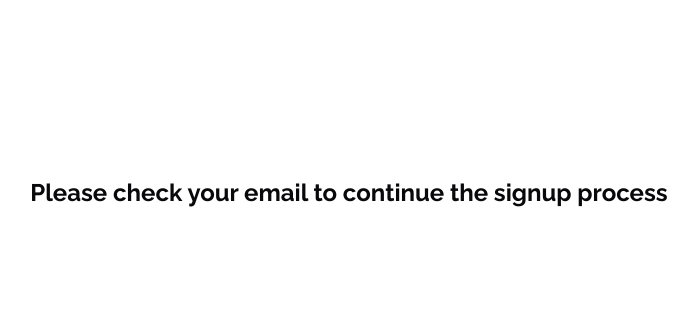
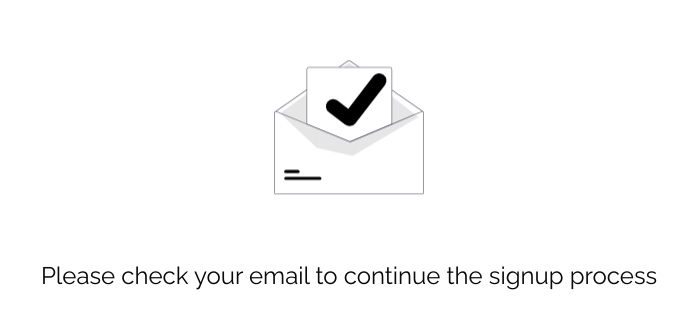
Before and after one commit to huntdavid175/clothingstore, a Next.js app: page /seller/auth/confirm-email in a window 1280 px wide. Shown: the part 207-536 px from the top of the page, without its empty margins (291-989 px from the left). Built offline with nearby package versions, Linux system fonts and the light colour scheme.

Commit message:
added svg to email page

```diff
--- a/src/app/(auth)/seller/auth/actions.ts
+++ b/src/app/(auth)/seller/auth/actions.ts
@@ -5,7 +5,7 @@ import { redirect } from "next/navigation";
 
 import { createClient } from "../../../../../utils/supabase/server";
 
-export async function login(formData: FormData) {
+export async function login(prevState: any, formData: FormData) {
   const supabase = createClient();
 
   // type-casting here for convenience
@@ -19,7 +19,7 @@ export async function login(formData: FormData) {
 
   if (error) {
     console.log(error);
-    redirect("/error");
+    return { status: error.status, message: error.code };
   }
 
   revalidatePath("/", "layout");
--- a/src/app/(auth)/seller/auth/confirm-email/page.tsx
+++ b/src/app/(auth)/seller/auth/confirm-email/page.tsx
@@ -1,9 +1,19 @@
+import Image from "next/image";
 import React from "react";
 
 const ConfirmEmail = () => {
   return (
-    <div className="w-full h-screen flex justify-center items-center">
-      <h4 className="text-2xl font-bold font-raleway">
+    <div className="w-full h-screen flex flex-col justify-center items-center space-y-8 px-8">
+      <div>
+        <Image
+          src={"/email-sent.svg"}
+          alt="confirm-email"
+          width={150}
+          height={150}
+          className="lg:animate-bounce"
+        />
+      </div>
+      <h4 className="text-lg lg:text-2xl font-raleway text-center">
         Please check your email to continue the signup process
       </h4>
     </div>
--- a/src/components/Auth/AuthForm.tsx
+++ b/src/components/Auth/AuthForm.tsx
@@ -19,7 +19,12 @@ export default function AuthForm() {
 
   const [loading, setLoading] = useState(false);
 
-  const [formState, formAction] = useFormState(signup, {
+  const [formSignupState, formSignupAction] = useFormState(signup, {
+    status: 0,
+    message: "",
+  });
+
+  const [formLoginState, formLoginAction] = useFormState(login, {
     status: 0,
     message: "",
   });
@@ -28,16 +33,26 @@ export default function AuthForm() {
 
   // Show a toast only when formState changes
   useEffect(() => {
-    if (formState.status !== 0) {
+    if (formSignupState.status !== 0) {
       toast({
         title: "Uh oh! Something went wrong.",
-        description: formState.message,
+        description: formSignupState.message,
         variant: "destructive",
       });
 
       loading && setLoading(false);
     }
-  }, [formState, toast]);
+
+    if (formLoginState.status !== 0) {
+      toast({
+        title: "Uh oh! Something went wrong.",
+        description: formLoginState.message,
+        variant: "destructive",
+      });
+
+      loading && setLoading(false);
+    }
+  }, [formSignupState, formLoginState, toast]);
 
   const handleSubmit = (e: React.FormEvent) => {
     e.preventDefault();
@@ -74,7 +89,10 @@ export default function AuthForm() {
           Sign Up
         </Button>
       </div>
-      <form action={isLogin ? login : formAction} className="space-y-4">
+      <form
+        action={isLogin ? formLoginAction : formSignupAction}
+        className="space-y-4"
+      >
         {!isLogin && (
           <div className="space-y-2">
             <Label htmlFor="name">Name</Label>
```
Also changed, not shown: public/email-sent.svg (added).
